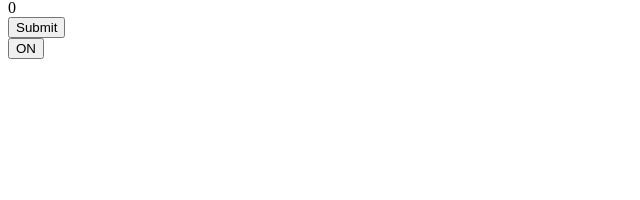
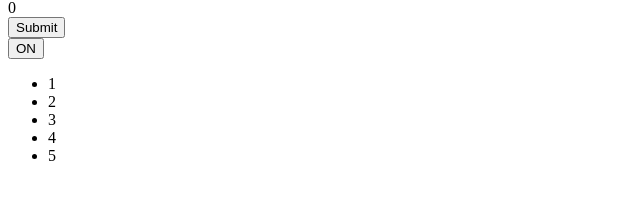
Before and after one commit to vlapwd/react-main-concepts, a React app: page / in a window 1280 px wide. Shown: the part 266-466 px from the top of the page, without its empty margins (0-640 px from the left). Built offline with nearby package versions, Linux system fonts and the light colour scheme; the HTML template or start-up script is replaced by a standard one.

Commit message:
リストとkey

```diff
--- a/src/index.jsx
+++ b/src/index.jsx
@@ -5,8 +5,10 @@ import { Toggle } from "./toggle";
 import { LoginControl } from "./loginControl";
 import { Mailbox } from "./mailbox";
 import { Page } from "./page";
+import { ListItems } from "./ListItems";
 
 const messages = ["React", "Re: React", "Re:Re: React"];
+const numbers = [1, 2, 3, 4, 5];
 const element = (
   <div>
     <LoginControl />
@@ -14,6 +16,7 @@ const element = (
     <Mailbox unreadMessages={messages} />
     <Form />
     <Toggle />
+    <ListItems numbers={numbers} />
   </div>
 );
 ReactDOM.render(element, document.getElementById("root"));
--- /dev/null
+++ b/src/listItems.jsx
@@ -0,0 +1,18 @@
+import React from "react";
+
+function Item(props) {
+  // keyは子に持たない
+  return <li>{props.value}</li>;
+}
+export function ListItems(props) {
+  //keyは内部の変更検出用　https://ja.reactjs.org/docs/reconciliation.html
+  // indexは最終手段で使うべきではない https://robinpokorny.medium.com/index-as-a-key-is-an-anti-pattern-e0349aece318
+  const items = props.numbers.map((number) => (
+    // keyを使いたい時はpropsにも渡す。（keyはコンポーネントに渡されない）
+    <Item key={number.toString()} value={number} />
+  ));
+
+  // mapをインラインにもできる。
+  // <ul>{numbers.map((number) => <Item/>)}</ul>
+  return <ul>{items}</ul>;
+}
```
